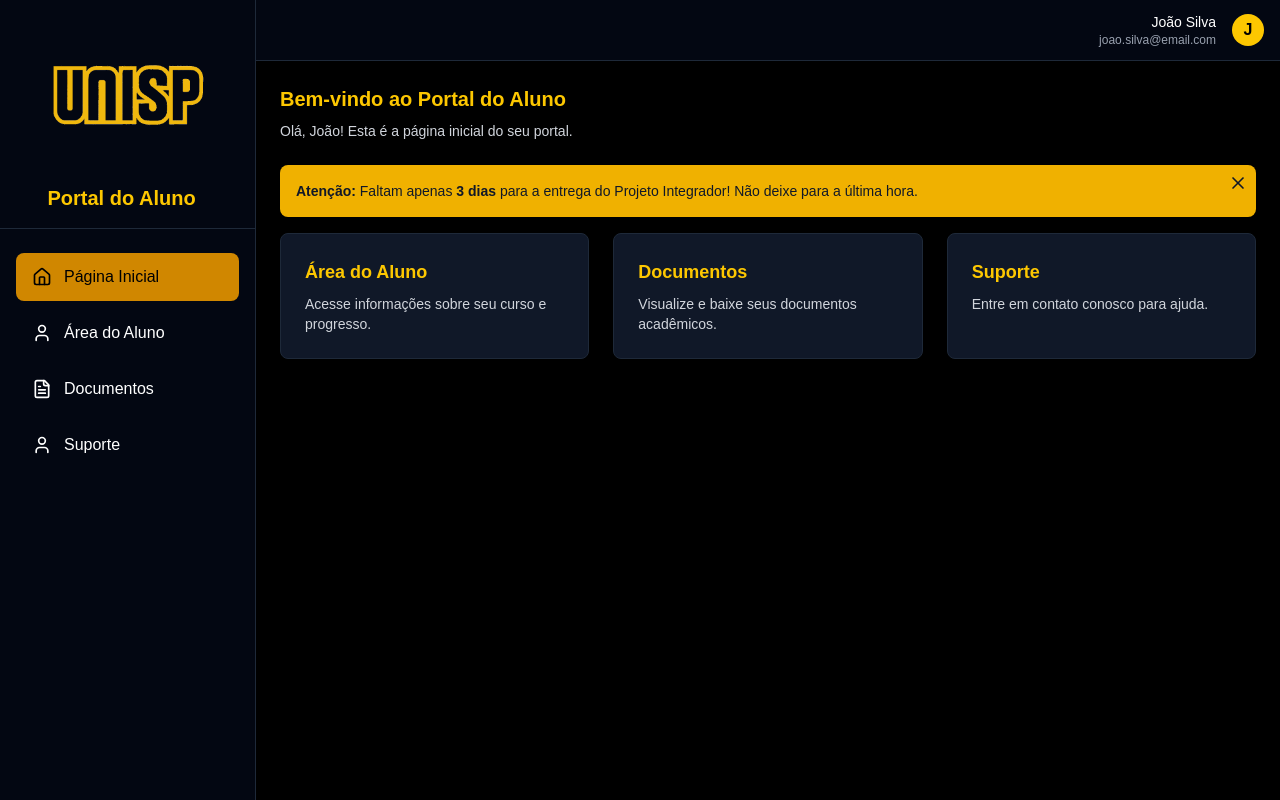
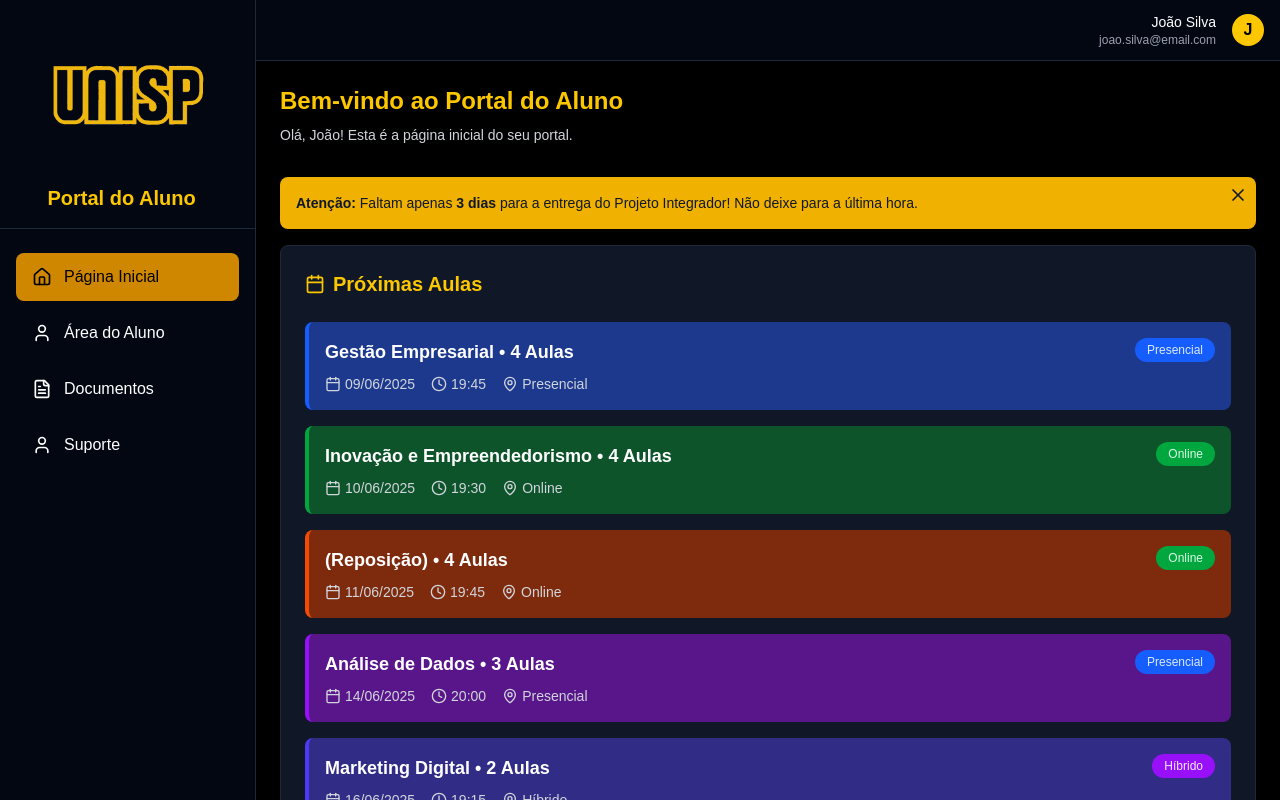
Before and after one commit to victorsviana/student-portal, a Next.js app: page / in a window 1280 px wide. Built offline with nearby package versions, Linux system fonts and the light colour scheme.

Commit message:
Adicionado calendário, lista e próximas aulas na tela inicial

```diff
--- a/src/components/HomePage.tsx
+++ b/src/components/HomePage.tsx
@@ -1,4 +1,4 @@
-import { X } from 'lucide-react';
+import { X, Calendar, Clock, MapPin, CreditCard, AlertCircle, CheckCircle, XCircle } from 'lucide-react';
 import React, { useState } from 'react';
 
 interface HomePageProps {
@@ -12,17 +12,94 @@ export default function HomePage({ user }: HomePageProps) {
     setIsAlertVisible(false);
   };
 
+  const getFutureDate = (daysFromNow: number) => {
+    const date = new Date();
+    date.setDate(date.getDate() + daysFromNow);
+    return date.toLocaleDateString('pt-BR');
+  };
+
+  const nextClasses = [
+    {
+      discipline: "Gestão Empresarial",
+      classes: 4,
+      date: getFutureDate(5),
+      time: "19:45",
+      modality: "Presencial",
+      color: "bg-blue-900 border-blue-600"
+    },
+    {
+      discipline: "Inovação e Empreendedorismo",
+      classes: 4,
+      date: getFutureDate(6),
+      time: "19:30",
+      modality: "Online",
+      color: "bg-green-900 border-green-600"
+    },
+    {
+      discipline: "(Reposição)",
+      classes: 4,
+      date: getFutureDate(7),
+      time: "19:45",
+      modality: "Online",
+      color: "bg-orange-900 border-orange-600"
+    },
+    {
+      discipline: "Análise de Dados",
+      classes: 3,
+      date: getFutureDate(10),
+      time: "20:00",
+      modality: "Presencial",
+      color: "bg-purple-900 border-purple-600"
+    },
+    {
+      discipline: "Marketing Digital",
+      classes: 2,
+      date: getFutureDate(12),
+      time: "19:15",
+      modality: "Híbrido",
+      color: "bg-indigo-900 border-indigo-600"
+    }
+  ];
+
+  const payments = [
+    { mes: "Janeiro/2025", status: "pago", paymentDate: "05/01/2025", value: "R$ 850,00", statusColor: "text-green-400" },
+    { mes: "Fevereiro/2025", status: "pago", paymentDate: "03/02/2025", value: "R$ 850,00", statusColor: "text-green-400" },
+    { mes: "Março/2025", status: "pago", paymentDate: "05/03/2025", value: "R$ 850,00", statusColor: "text-green-400" },
+    { mes: "Abril/2025", status: "pago", paymentDate: "02/04/2025", value: "R$ 850,00", statusColor: "text-green-400" },
+    { mes: "Maio/2025", status: "atrasado", paymentDate: "15/05/2025", value: "R$ 850,00", statusColor: "text-red-400" },
+    { mes: "Junho/2025", status: "a vencer", paymentDate: "05/06/2025", value: "R$ 850,00", statusColor: "text-yellow-400" },
+    { mes: "Julho/2025", status: "a vencer", paymentDate: "05/07/2025", value: "R$ 850,00", statusColor: "text-yellow-400" },
+    { mes: "Agosto/2025", status: "a vencer", paymentDate: "05/08/2025", value: "R$ 850,00", statusColor: "text-yellow-400" }
+  ];
+
+  const importantDays = [
+    { day: 8, event: "Prova Final", type: "prova" },
+    { day: 15, event: "Entrega TCC", type: "entrega" },
+    { day: 22, event: "Seminário", type: "evento" },
+    { day: 28, event: "Reposição", type: "reposicao" }
+  ];
+
+  const getStatusIcon = (status: string) => {
+    switch (status) {
+      case 'pago': return <CheckCircle className="h-4 w-4 text-green-400" />;
+      case 'atrasado': return <XCircle className="h-4 w-4 text-red-400" />;
+      case 'a vencer': return <AlertCircle className="h-4 w-4 text-yellow-400" />;
+      default: return null;
+    }
+  };
+
   return (
-    <div className="space-y-6">
+    <div className="space-y-8">
       {/* Welcome */}
       <div>
-        <h1 className="text-xl font-bold text-yellow-400 mb-2">
+        <h1 className="text-2xl font-bold text-yellow-400 mb-2">
           Bem-vindo ao Portal do Aluno
         </h1>
         <p className="text-sm text-gray-300 mb-4">
           Olá, {user.firstName}! Esta é a página inicial do seu portal.
         </p>
       </div>
+
       {/* Alert */}
       <div className={`mb-4 ${isAlertVisible ? 'block' : 'hidden'}`}>
         <div className="relative bg-yellow-500 text-gray-900 p-4 rounded-lg">
@@ -38,24 +115,130 @@ export default function HomePage({ user }: HomePageProps) {
           </p>
         </div>
       </div>
-      <div className="grid grid-cols-1 md:grid-cols-2 lg:grid-cols-3 gap-6">
-        <div className="bg-gray-900 rounded-lg p-6 border border-gray-800 hover:border-yellow-400 transition-colors">
-          <h3 className="text-lg font-semibold text-yellow-400 mb-2">Área do Aluno</h3>
-          <p className="text-gray-300 text-sm">
-            Acesse informações sobre seu curso e progresso.
-          </p>
+
+      {/* Próximas Aulas */}
+      <div className="bg-gray-900 rounded-lg p-6 border border-gray-800">
+        <h2 className="text-xl font-semibold text-yellow-400 mb-6 flex items-center gap-2">
+          <Calendar className="h-5 w-5" />
+          Próximas Aulas
+        </h2>
+
+        <div className="space-y-4">
+          {nextClasses.map((aula, index) => (
+            <div key={index} className={`${aula.color} rounded-lg p-4 border-l-4 transition-all hover:shadow-lg hover:scale-[1.01]`}>
+              <div className="flex justify-between items-start mb-2">
+                <h3 className="text-lg font-semibold text-white">
+                  {aula.discipline} • {aula.classes} Aulas
+                </h3>
+                <span className={`px-3 py-1 rounded-full text-xs font-medium ${aula.modality === 'Presencial' ? 'bg-blue-600 text-blue-100' :
+                  aula.modality === 'Online' ? 'bg-green-600 text-green-100' :
+                    'bg-purple-600 text-purple-100'
+                  }`}>
+                  {aula.modality}
+                </span>
+              </div>
+
+              <div className="flex items-center gap-4 text-gray-300 text-sm">
+                <div className="flex items-center gap-1">
+                  <Calendar className="h-4 w-4" />
+                  <span>{aula.date}</span>
+                </div>
+                <div className="flex items-center gap-1">
+                  <Clock className="h-4 w-4" />
+                  <span>{aula.time}</span>
+                </div>
+                <div className="flex items-center gap-1">
+                  <MapPin className="h-4 w-4" />
+                  <span>{aula.modality}</span>
+                </div>
+              </div>
+            </div>
+          ))}
         </div>
-        <div className="bg-gray-900 rounded-lg p-6 border border-gray-800 hover:border-yellow-400 transition-colors">
-          <h3 className="text-lg font-semibold text-yellow-400 mb-2">Documentos</h3>
-          <p className="text-gray-300 text-sm">
-            Visualize e baixe seus documentos acadêmicos.
-          </p>
+      </div>
+
+      {/* Tabela de pagamentos */}
+      <div className="bg-gray-900 rounded-lg p-6 border border-gray-800">
+        <h2 className="text-xl font-semibold text-yellow-400 mb-6 flex items-center gap-2">
+          <CreditCard className="h-5 w-5" />
+          Situação Financeira
+        </h2>
+
+        <div className="overflow-x-auto">
+          <table className="w-full">
+            <thead>
+              <tr className="border-b border-gray-700">
+                <th className="text-left py-3 px-4 text-gray-300 font-semibold">Mês</th>
+                <th className="text-left py-3 px-4 text-gray-300 font-semibold">Status</th>
+                <th className="text-left py-3 px-4 text-gray-300 font-semibold">Data do Pagamento</th>
+                <th className="text-right py-3 px-4 text-gray-300 font-semibold">Valor</th>
+              </tr>
+            </thead>
+            <tbody>
+              {payments.map((payment, index) => (
+                <tr key={index} className="border-b border-gray-800 hover:bg-gray-800 transition-colors">
+                  <td className="py-3 px-4 text-gray-200">{payment.mes}</td>
+                  <td className="py-3 px-4">
+                    <div className="flex items-center gap-2">
+                      {getStatusIcon(payment.status)}
+                      <span className={`capitalize font-medium ${payment.statusColor}`}>
+                        {payment.status}
+                      </span>
+                    </div>
+                  </td>
+                  <td className="py-3 px-4 text-gray-300">{payment.paymentDate}</td>
+                  <td className="py-3 px-4 text-right text-gray-200 font-medium">{payment.value}</td>
+                </tr>
+              ))}
+            </tbody>
+          </table>
         </div>
-        <div className="bg-gray-900 rounded-lg p-6 border border-gray-800 hover:border-yellow-400 transition-colors">
-          <h3 className="text-lg font-semibold text-yellow-400 mb-2">Suporte</h3>
-          <p className="text-gray-300 text-sm">
-            Entre em contato conosco para ajuda.
-          </p>
+      </div>
+
+      {/* Calendário Simples */}
+      <div className="bg-gray-900 rounded-lg p-6 border border-gray-800">
+        <h2 className="text-xl font-semibold text-yellow-400 mb-6">
+          Eventos Importantes - Julho 2025
+        </h2>
+
+        <div className="grid grid-cols-7 gap-2 mb-4">
+          {['Dom', 'Seg', 'Ter', 'Qua', 'Qui', 'Sex', 'Sáb'].map(day => (
+            <div key={day} className="text-center text-gray-400 font-semibold py-2">
+              {day}
+            </div>
+          ))}
+
+          {/* Dias do mês (exemplo para julho) */}
+          {Array.from({ length: 30 }, (_, i) => i + 1).map(day => {
+            const event = importantDays.find(e => e.day === day);
+            return (
+              <div
+                key={day}
+                className={`aspect-square flex items-center justify-center rounded-lg text-sm transition-all ${event
+                  ? 'bg-yellow-600 text-white font-bold hover:bg-yellow-500 cursor-pointer'
+                  : 'bg-gray-800 text-gray-300 hover:bg-gray-700'
+                  }`}
+                title={event ? event.event : ''}
+              >
+                {day}
+              </div>
+            );
+          })}
+        </div>
+
+        {/* Legenda dos eventos */}
+        <div className="border-t border-gray-700 pt-4">
+          <h3 className="text-sm font-semibold text-gray-300 mb-2">Eventos do Mês:</h3>
+          <div className="space-y-1">
+            {importantDays.map((event, index) => (
+              <div key={index} className="flex items-center gap-2 text-sm">
+                <div className="w-3 h-3 bg-yellow-600 rounded-full"></div>
+                <span className="text-gray-300">
+                  <strong>Dia {event.day}:</strong> {event.event}
+                </span>
+              </div>
+            ))}
+          </div>
         </div>
       </div>
     </div>
```
